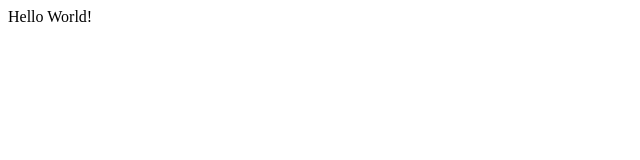
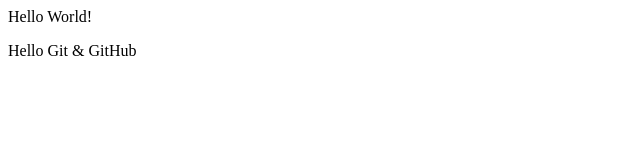
Before and after one commit to Vanishree-Viswanath/git-demo, a plain HTML site: page index.html in a window 1280 px wide. Shown: the whole page, without its empty margins (0-640 px from the left). Drawn offline with Linux system fonts and the light colour scheme.

Commit message:
added new paragraph

```diff
--- a/index.html
+++ b/index.html
@@ -1 +1,2 @@
 <p>Hello World!</p>
+<p>Hello Git & GitHub</p>
```
